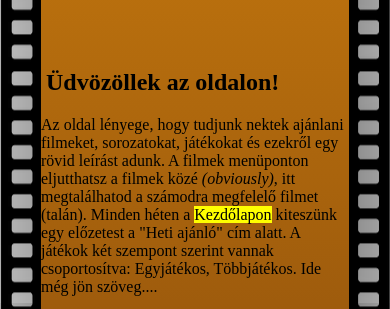
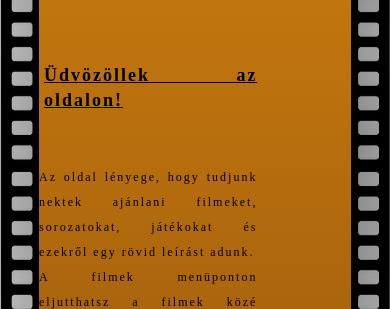
Before and after one commit to PotaThrone/projekt-munka, a PHP site: page / in a window 390 px wide; the page is wider, and only the part inside the window is pictured. Shown: the part 968-1277 px from the top of that part. Run offline with PHP 8.4, Linux system fonts and the light colour scheme.

Commit message:
Update style.css

```diff
--- a/css/style.css
+++ b/css/style.css
@@ -8,23 +8,47 @@ header nav div{
     box-sizing: border-box;
     border: 5px solid black;
 }
+
+mark{
+
+    background-color: red;
+}
+
+
+h1{
+    text-align: center;
+    text-shadow: black 5px 5px 10px;
+}
+
 a{
     text-decoration: none;
     color: white;
 }
+
+@media print {
+    p { font-size: 12pt; }
+    video, audio { display: none; }
+    h1, h2, h3 { page-break-after: avoid; }
+}
+@page {
+    margin: 1cm;
+}
+
 @media only screen and (max-width:525px) {
-                                                            a {
-                                                                color: red;                              /*csak color helyett a szöveg méretét kéne csökkenteni*/
+    body {
+        font-size: 12px;
     }
 }
 
-a:hover,header nav div:hover{
+header nav div:hover{
     background-color: #f5c518;
     color: #000000;
 }
 header img{
     width: 100%;
     height: 100px;
+    margin: 0;
+    box-sizing: border-box;
 }
 
 html {
@@ -51,6 +75,7 @@ td:nth-child(1){
     box-sizing: border-box;
     padding: 0;
     margin: 0;
+    border: none;
 }
 @media only screen and (max-width:995px) {
     td:nth-child(1) {
@@ -74,12 +99,20 @@ td:nth-child(1){
     }
 }
 
+table img:hover{
+    width: 100%;
+    height: 100%;
+
+}
+
+
 
 table img{
-    width: 100%;
-    height: 100%;
+    margin: 0 auto;
+    width: 90%;
+    height: 90%;
     display: block;
-                                                                        transition: height 1s, width 1s, z-index 1s;  /*ez se szeretne működni*/
+    transition: height 1s, width 1s, z-index 1s;
 }
 
 th, td{
@@ -95,9 +128,7 @@ table{
     border-collapse: collapse;
     width: 100%;
 }
-/*td:hover{*/
-/*    background: #f5c518;*/
-/*}*/
+
 th{
     border: none;
 }
@@ -109,13 +140,13 @@ body{
     background-image: linear-gradient(#e27a26, #ca7c0e, #8c4e0c);
     height: 100%;
     box-shadow: 10px 100px 200px black;
-    box-sizing: border-box;
-    border: 2px solid black;
+    border: 5px solid black;
     border-collapse: collapse;
 }
 h2{
     box-sizing: border-box;
-    padding: 70px 0 0 5px;
+    padding: 20px 0 0 5px;
+    text-decoration: underline;
 
 }
 .cim{
@@ -134,16 +165,82 @@ hr{
 .checked {
     color: #e2cd01;
 }
-                                                                  @media only screen and (max-width:700px) {  /*nem akar összemenni a nyomorlutja*/
+@media only screen and (max-width:700px) {
     video {
         width: 200px;
     }
 }
+strong{
+    font-size: 30px;
+}
 
+#hidden{
+    border: hidden;
+    width: 65%;
+}
+#hidden td{
+    border: hidden;
+    height: 50px;
+    width: 200px;
+    vertical-align: bottom;
+    text-align: left;
+}
+#hidden td:nth-child(1){
+    width: 6%;
+    vertical-align:center;
+    padding-bottom: 10px;
+}
+#hidden td:nth-child(2){
+    width: 10%;
+}
+#hidden td:nth-child(3){
+    width: 10%;
+}
+
+#hidden td:nth-child(4){
+    width: 60%;
+}
+aside{
+    position: relative;
+    right: 5px;
+    padding: 10px;
+    text-align: center;
+    float: right;
+}
+
+#abszolut{
+    position: absolute;
+    top: 200px;
+    z-index: 1;
+}
+
+#kezdolap{
+    padding-top: 400px;
+    width: 70%;
+
+}
+#kezdolap2{
+    width: 70%;
+    text-align: justify;
+    line-height: 25px;
+    letter-spacing: 2px;
+    white-space: pre-line;
+}
+
+
+#gyorsgomb{
+    position: fixed;
+    right: 200px;
+    top: 200px;
+    z-index: 200;
+    width: 100px;
+}
+
+#dolt{
+    font-style: italic;
+}
 
 
 .current{
-                                                                        background-color: red;         /* a pirosat csak a próba miatt választottam, nem a szöveget kéne hanem a hátterét*/
     color: red;
 }
-/*     megjelöltem minden oldalt így:       <a href="filmek.html" class="current"><div>Filmek </div></a>    hogy mikor azon az oldalon vagy jelölje a headerbe    */
```
Lines whose indentation alone changed are shown as unchanged.
